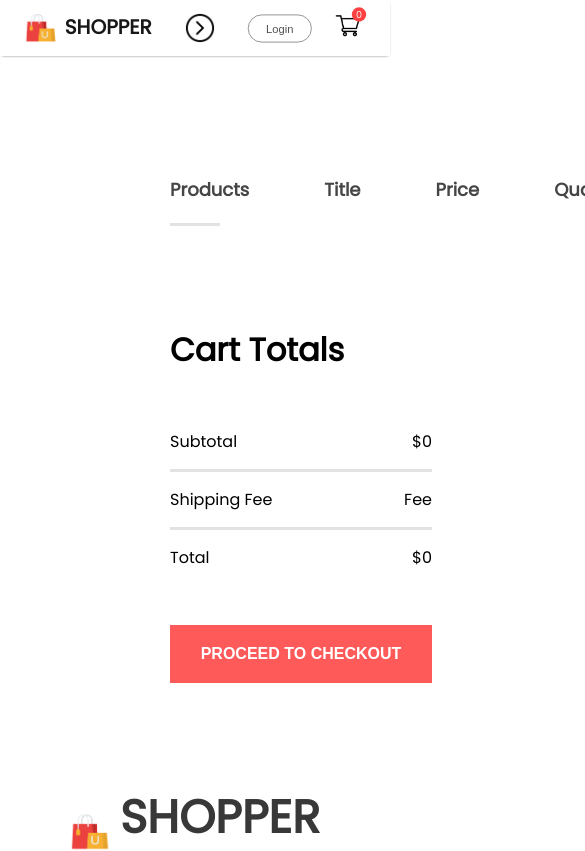
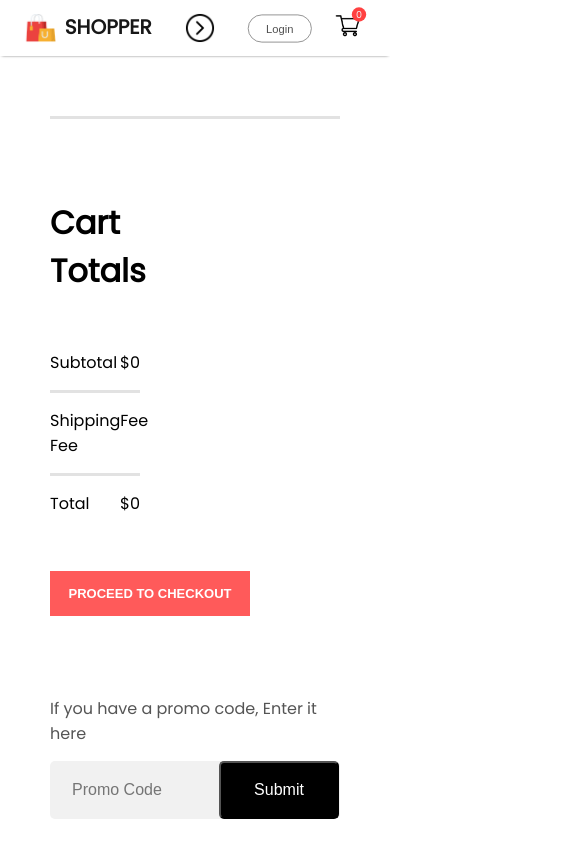
Before and after one commit to Shajjad002/E-Commerce, a React (Create React App) app in the folder shopper/: page /cart in a window 390 px wide. Shown: the top 851 px of the page, 585 px wide, since content can reach past the window. Built offline with nearby package versions, Linux system fonts and the light colour scheme.

Commit message:
CartItems DescriptionBox RelatedProducts  responsive css

```diff
--- a/shopper/src/Components/CartItem/CartItems.css
+++ b/shopper/src/Components/CartItem/CartItems.css
@@ -98,3 +98,71 @@
     cursor: pointer;
     border-radius: 5px;
 }
+
+@media(max-width:1280px){
+    .cartItems{
+        margin: 60px 50px;
+    }
+
+    .cartitems-format-main{
+        grid-template-columns: 0.5fr 3fr 0.5fr 0.5fr 0.5fr 0.5fr;
+        gap: 20px;
+        padding: 15px 0px;
+        font-size: 15px;
+    }
+
+    .carticon-product-icon{
+        height: 50px;
+    }
+    .carticon-remove-icon{
+        margin: auto;
+    }
+    .cartitem-quantity{
+        width: 40px;
+        height: 30px;
+    }
+    .cartitems-down{
+        margin: 80px 0px;
+        flex-direction: column;
+        gap: 80px;
+    }
+    .cartitems-total{
+        flex: 1;
+        display: flex;
+        flex-direction: column;
+        margin-right: 200px;
+        gap: 40px;
+    }
+    .cartitems-total-item{
+        margin: 0;
+    }
+    .cartitems-total button{
+        max-width: 200px;
+        height: 45px;
+        font-size: 13px;
+    }
+    .cartitems-promobox{
+        width: auto;
+        max-width: 500px;
+    }
+    .cartitems-promobox input{
+        width: 100%;
+    }
+    .cartitems-promobox button{
+        width: 120px;
+        margin-left: -125px;
+    }
+
+}
+@media(max-width:500px){
+    .cartitems-format-main{
+        display: none;
+        grid-template-columns: 0.5fr 3fr 0.5fr;
+        gap: 10px;
+    }
+    .cartitems-format{
+        display: grid;
+    }
+
+
+}
--- a/shopper/src/Components/DescriptionBox/DescriptionBox.css
+++ b/shopper/src/Components/DescriptionBox/DescriptionBox.css
@@ -26,3 +26,19 @@
     padding: 48px;
     padding-bottom: 70px;
 }
+@media(max-width:1280px)
+{
+    .descriptionBox{
+        margin: 60px;
+    }
+}
+
+@media(max-width:800px)
+{
+    .descriptionBox{
+        margin: 60px 20px;
+    }
+    .descriptionvox-description{
+        font-size: 14px;
+    }
+}
--- a/shopper/src/Components/RelatedProducts/RelatedProducts.css
+++ b/shopper/src/Components/RelatedProducts/RelatedProducts.css
@@ -22,3 +22,65 @@
     display: flex;
     gap: 30px;
 }
+@media(max-width:1280px){
+    .relatedProducts{
+        height: 70vh;
+    }
+    .relatedProducts h1{
+        font-size: 40px;
+    }
+    .relatedProducts hr{
+        width: 160px;
+        height: 4px;
+    }
+    .relatedProducts-item{
+        gap:20px;
+        margin-top: 30px;
+    }
+
+}
+@media(max-width:1024px){
+    .relatedProducts{
+        height: 60vh;
+    }
+    .relatedProducts h1{
+        font-size: 30px;
+    }
+    .relatedProducts hr{
+        width: 120px;
+        height: 3px;
+    }
+    .relatedProducts-item{
+        gap:15px;
+        margin-top: 20px;
+    }
+
+}
+@media(max-width:800px){
+    .relatedProducts{
+        height: 50vh;
+        gap: 6px;
+    }
+    .relatedProducts h1{
+        font-size: 20px;
+    }
+    .relatedProducts hr{
+        width: 100px;
+    }
+    .relatedProducts-item{
+        gap:5px;
+    }
+
+}
+@media(max-width:500px){
+    .relatedProducts{
+        height: 90vh;
+    }
+    .relatedProducts-item{
+        display: grid;
+        grid-template-columns: 1fr 1fr;
+        gap: 20px;
+    }
+
+
+}
```
